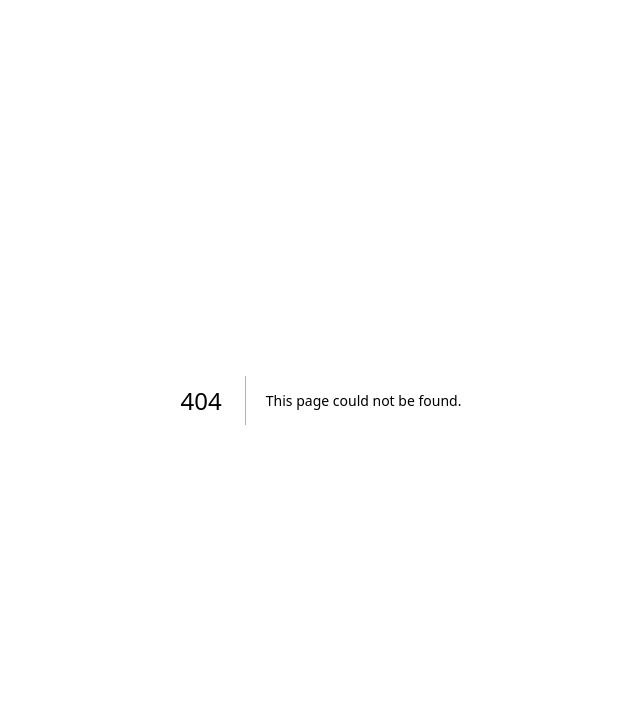
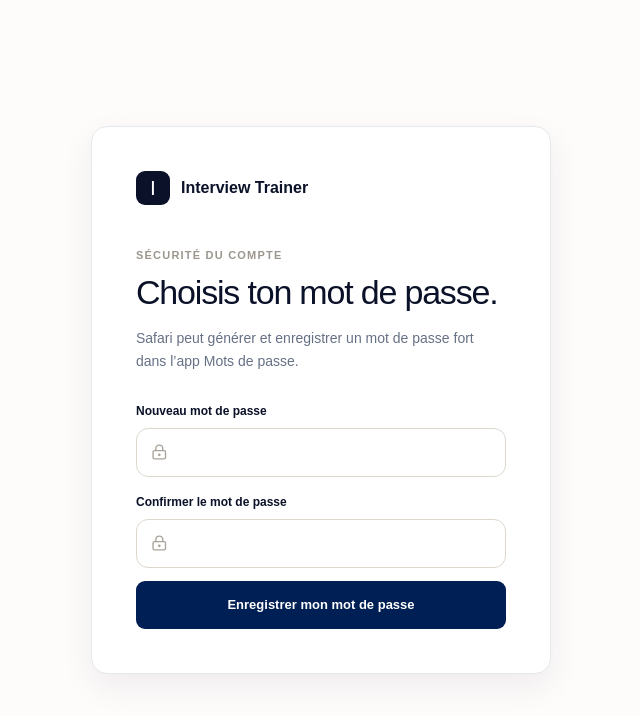
Before and after one commit to pmvillazdata/interview-trainer, a Next.js app: page /update-password in a window 1280 px wide. Before the commit this address had no page. Shown: the top 716 px of the page, without its empty margins (319-959 px from the left). Built offline with nearby package versions, Linux system fonts and the light colour scheme.

Commit message:
Add persistent password authentication

```diff
--- a/src/app/auth/callback/route.ts
+++ b/src/app/auth/callback/route.ts
@@ -4,11 +4,15 @@ import { createClient } from "@/lib/supabase/server";
 export async function GET(request: Request) {
   const url = new URL(request.url);
   const code = url.searchParams.get("code");
+  const requestedPath = url.searchParams.get("next");
+  const nextPath = requestedPath?.startsWith("/") && !requestedPath.startsWith("//")
+    ? requestedPath
+    : "/";
 
   if (code) {
     const supabase = await createClient();
     const { error } = await supabase.auth.exchangeCodeForSession(code);
-    if (!error) return NextResponse.redirect(new URL("/", url.origin));
+    if (!error) return NextResponse.redirect(new URL(nextPath, url.origin));
   }
 
   return NextResponse.redirect(new URL("/login?error=callback", url.origin));
--- a/src/app/globals.css
+++ b/src/app/globals.css
@@ -197,10 +197,10 @@ a { color: inherit; text-decoration: none; }
 .auth-brand span { display: inline-grid; width: 34px; height: 34px; font-size: 21px; }
 .auth-card h1 { margin: 0; font-size: 34px; font-weight: 300; line-height: 1.12; letter-spacing: -.035em; }
 .auth-copy { margin: 16px 0 29px; color: var(--muted); font-size: 14px; line-height: 1.65; }
-.auth-form label { display: block; margin-bottom: 8px; font-size: 12px; font-weight: 750; }
-.email-field { height: 49px; display: flex; align-items: center; gap: 10px; padding: 0 14px; border: 1px solid #ddd7cf; border-radius: 12px; color: #aaa49c; }
-.email-field:focus-within { border-color: var(--coral); box-shadow: 0 0 0 3px var(--coral-soft); }
-.email-field input { width: 100%; border: 0; outline: 0; color: var(--ink); }
+.auth-form label { display: block; margin: 16px 0 8px; font-size: 12px; font-weight: 750; }
+.auth-field { height: 49px; display: flex; align-items: center; gap: 10px; padding: 0 14px; border: 1px solid #ddd7cf; border-radius: 12px; color: #aaa49c; }
+.auth-field:focus-within { border-color: var(--coral); box-shadow: 0 0 0 3px var(--coral-soft); }
+.auth-field input { width: 100%; border: 0; outline: 0; color: var(--ink); background: transparent; font: inherit; }
 .auth-form > button { width: 100%; height: 48px; display: flex; align-items: center; justify-content: center; margin-top: 13px; border: 0; border-radius: 9px; color: white; background: #001f54; cursor: pointer; font-size: 13px; font-weight: 600; }
 .auth-form > button:disabled { cursor: not-allowed; opacity: .45; }
 .setup-note { display: flex; gap: 11px; margin-top: 23px; padding: 14px; border-radius: 12px; color: #756d65; background: #f7f4ef; }
@@ -210,6 +210,10 @@ a { color: inherit; text-decoration: none; }
 .auth-success { padding: 20px 0; text-align: center; }
 .auth-success svg { margin: 0 auto 20px; color: var(--mint); }
 .auth-success p { color: var(--muted); line-height: 1.6; }
+.auth-options { display: flex; justify-content: space-between; gap: 14px; margin-top: 18px; }
+.auth-options button, .auth-text-button { padding: 0; border: 0; color: #034078; background: transparent; cursor: pointer; font-size: 11px; font-weight: 650; text-align: left; }
+.auth-options button:last-child { text-align: right; }
+.auth-text-button { margin-top: 12px; font-size: 12px; }
 .spin { animation: spin 1s linear infinite; }
 @keyframes spin { to { transform: rotate(360deg); } }
 
--- a/src/app/login/page.tsx
+++ b/src/app/login/page.tsx
@@ -1,16 +1,41 @@
 "use client";
 
-import { ArrowLeft, CheckCircle2, LoaderCircle, Mail, ShieldCheck } from "lucide-react";
+import { ArrowLeft, CheckCircle2, LoaderCircle, LockKeyhole, Mail, ShieldCheck } from "lucide-react";
 import Link from "next/link";
 import { FormEvent, useState } from "react";
+import { useRouter } from "next/navigation";
 import { createClient, hasSupabaseConfig } from "@/lib/supabase/client";
 
+type AuthMode = "login" | "signup" | "forgot";
+
+const authMessages: Record<string, string> = {
+  invalid_credentials: "Email ou mot de passe incorrect.",
+  email_not_confirmed: "Confirme d’abord ton adresse depuis l’email reçu.",
+  over_email_send_rate_limit: "Trop d’emails ont été demandés. Réessaie dans environ une heure.",
+  over_request_rate_limit: "Trop de tentatives rapprochées. Patiente quelques minutes.",
+  user_already_exists: "Un compte existe déjà avec cette adresse. Connecte-toi ou crée ton mot de passe.",
+};
+
+function friendlyError(code?: string) {
+  return (code && authMessages[code]) || "La connexion a échoué. Vérifie tes informations et réessaie.";
+}
+
 export default function LoginPage() {
+  const router = useRouter();
+  const [mode, setMode] = useState<AuthMode>("login");
   const [email, setEmail] = useState("");
+  const [password, setPassword] = useState("");
   const [loading, setLoading] = useState(false);
   const [sent, setSent] = useState(false);
   const [error, setError] = useState("");
   const configured = hasSupabaseConfig();
+
+  function selectMode(nextMode: AuthMode) {
+    setMode(nextMode);
+    setError("");
+    setSent(false);
+    setPassword("");
+  }
 
   async function handleSubmit(event: FormEvent<HTMLFormElement>) {
     event.preventDefault();
@@ -18,20 +43,47 @@ export default function LoginPage() {
 
     setLoading(true);
     setError("");
+    const supabase = createClient();
 
-    const supabase = createClient();
-    const { error: authError } = await supabase.auth.signInWithOtp({
-      email,
-      options: { emailRedirectTo: `${window.location.origin}/auth/callback` },
-    });
+    if (mode === "forgot") {
+      const callback = new URL("/auth/callback", window.location.origin);
+      callback.searchParams.set("next", "/update-password");
+      const { error: authError } = await supabase.auth.resetPasswordForEmail(email, {
+        redirectTo: callback.toString(),
+      });
+      setLoading(false);
+      if (authError) return setError(friendlyError(authError.code));
+      return setSent(true);
+    }
 
+    if (mode === "signup") {
+      const { data, error: authError } = await supabase.auth.signUp({
+        email,
+        password,
+        options: { emailRedirectTo: `${window.location.origin}/auth/callback` },
+      });
+      setLoading(false);
+      if (authError) return setError(friendlyError(authError.code));
+      if (data.session) {
+        router.replace("/");
+        router.refresh();
+        return;
+      }
+      return setSent(true);
+    }
+
+    const { error: authError } = await supabase.auth.signInWithPassword({ email, password });
     setLoading(false);
-    if (authError) {
-      setError("Impossible d’envoyer le lien. Réessaie dans un instant.");
-      return;
-    }
-    setSent(true);
+    if (authError) return setError(friendlyError(authError.code));
+    router.replace("/");
+    router.refresh();
   }
+
+  const title = mode === "signup" ? "Crée ton espace." : mode === "forgot" ? "Crée un nouveau mot de passe." : "Retrouve tes révisions partout.";
+  const successTitle = mode === "forgot" ? "Vérifie tes emails" : "Confirme ton adresse";
+  const successCopy = mode === "forgot"
+    ? "Ouvre le dernier email reçu pour choisir ton nouveau mot de passe."
+    : "Ouvre le dernier email reçu pour confirmer ton compte, puis connecte-toi.";
 
   return (
     <main className="auth-page">
@@ -41,22 +93,40 @@ export default function LoginPage() {
         {sent ? (
           <div className="auth-success">
             <CheckCircle2 size={42} />
-            <h1>Regarde tes emails</h1>
-            <p>Nous avons envoyé un lien de connexion à <strong>{email}</strong>.</p>
+            <h1>{successTitle}</h1>
+            <p>{successCopy}<br /><strong>{email}</strong></p>
+            <button className="auth-text-button" type="button" onClick={() => selectMode("login")}>Retour à la connexion</button>
           </div>
         ) : (
           <>
             <p className="eyebrow">TON ESPACE PERSONNEL</p>
-            <h1>Retrouve tes révisions partout.</h1>
-            <p className="auth-copy">Un seul compte pour garder tes cartes, ton historique et ta progression sur ton téléphone et tes ordinateurs. Aucun mot de passe à retenir.</p>
+            <h1>{title}</h1>
+            <p className="auth-copy">
+              {mode === "login" && "Ta session reste active sur cet appareil. Safari peut enregistrer ton mot de passe pour les prochaines connexions."}
+              {mode === "signup" && "Choisis un mot de passe unique. Safari pourra le générer et le conserver pour toi."}
+              {mode === "forgot" && "Pour ton compte existant, utilise cette option une seule fois afin de définir un mot de passe."}
+            </p>
             <form onSubmit={handleSubmit} className="auth-form">
               <label htmlFor="email">Adresse email</label>
-              <div className="email-field"><Mail size={18} /><input id="email" type="email" value={email} onChange={(event) => setEmail(event.target.value)} placeholder="toi@exemple.com" required /></div>
+              <div className="auth-field"><Mail size={18} /><input id="email" name="email" type="email" value={email} onChange={(event) => setEmail(event.target.value)} placeholder="toi@exemple.com" autoComplete="email" required /></div>
+              {mode !== "forgot" && (
+                <>
+                  <label htmlFor="password">Mot de passe</label>
+                  <div className="auth-field"><LockKeyhole size={18} /><input id="password" name="password" type="password" value={password} onChange={(event) => setPassword(event.target.value)} placeholder="8 caractères minimum" minLength={8} autoComplete={mode === "signup" ? "new-password" : "current-password"} required /></div>
+                </>
+              )}
               <button type="submit" disabled={!configured || loading}>
-                {loading ? <LoaderCircle className="spin" size={19} /> : "Recevoir mon lien de connexion"}
+                {loading ? <LoaderCircle className="spin" size={19} /> : mode === "signup" ? "Créer mon compte" : mode === "forgot" ? "Recevoir l’email de récupération" : "Se connecter"}
               </button>
-              {error && <p className="form-error">{error}</p>}
+              {error && <p className="form-error" role="alert">{error}</p>}
             </form>
+            <div className="auth-options">
+              {mode === "login" ? (
+                <><button type="button" onClick={() => selectMode("forgot")}>Mot de passe oublié ou à créer</button><button type="button" onClick={() => selectMode("signup")}>Créer un compte</button></>
+              ) : (
+                <button type="button" onClick={() => selectMode("login")}>J’ai déjà un compte</button>
+              )}
+            </div>
             {!configured && (
               <div className="setup-note"><ShieldCheck size={19} /><p><strong>Mode démo actif.</strong><br />La connexion sera disponible dès que la base Supabase sera reliée.</p></div>
             )}
--- /dev/null
+++ b/src/app/update-password/page.tsx
@@ -0,0 +1,56 @@
+"use client";
+
+import { CheckCircle2, LoaderCircle, LockKeyhole } from "lucide-react";
+import { FormEvent, useState } from "react";
+import { useRouter } from "next/navigation";
+import { createClient } from "@/lib/supabase/client";
+
+export default function UpdatePasswordPage() {
+  const router = useRouter();
+  const [password, setPassword] = useState("");
+  const [confirmation, setConfirmation] = useState("");
+  const [loading, setLoading] = useState(false);
+  const [error, setError] = useState("");
+  const [saved, setSaved] = useState(false);
+
+  async function handleSubmit(event: FormEvent<HTMLFormElement>) {
+    event.preventDefault();
+    setError("");
+    if (password !== confirmation) return setError("Les deux mots de passe ne correspondent pas.");
+
+    setLoading(true);
+    const { error: authError } = await createClient().auth.updateUser({ password });
+    setLoading(false);
+    if (authError) return setError("Impossible d’enregistrer ce mot de passe. Demande un nouvel email de récupération.");
+    setSaved(true);
+    window.setTimeout(() => {
+      router.replace("/");
+      router.refresh();
+    }, 1200);
+  }
+
+  return (
+    <main className="auth-page">
+      <section className="auth-card">
+        <div className="auth-brand"><span>I</span> Interview Trainer</div>
+        {saved ? (
+          <div className="auth-success"><CheckCircle2 size={42} /><h1>Mot de passe enregistré.</h1><p>Ton espace va s’ouvrir automatiquement.</p></div>
+        ) : (
+          <>
+            <p className="eyebrow">SÉCURITÉ DU COMPTE</p>
+            <h1>Choisis ton mot de passe.</h1>
+            <p className="auth-copy">Safari peut générer et enregistrer un mot de passe fort dans l’app Mots de passe.</p>
+            <form onSubmit={handleSubmit} className="auth-form">
+              <label htmlFor="new-password">Nouveau mot de passe</label>
+              <div className="auth-field"><LockKeyhole size={18} /><input id="new-password" name="new-password" type="password" value={password} onChange={(event) => setPassword(event.target.value)} minLength={8} autoComplete="new-password" required /></div>
+              <label htmlFor="confirm-password">Confirmer le mot de passe</label>
+              <div className="auth-field"><LockKeyhole size={18} /><input id="confirm-password" name="confirm-password" type="password" value={confirmation} onChange={(event) => setConfirmation(event.target.value)} minLength={8} autoComplete="new-password" required /></div>
+              <button type="submit" disabled={loading}>{loading ? <LoaderCircle className="spin" size={19} /> : "Enregistrer mon mot de passe"}</button>
+              {error && <p className="form-error" role="alert">{error}</p>}
+            </form>
+          </>
+        )}
+      </section>
+    </main>
+  );
+}
```
